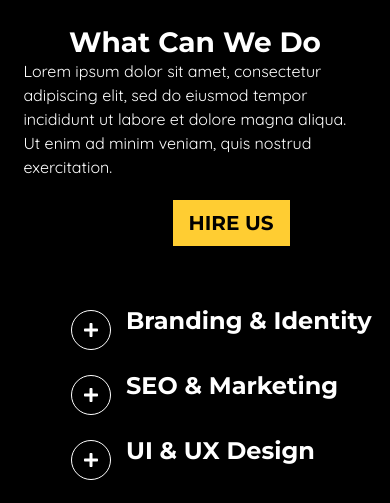
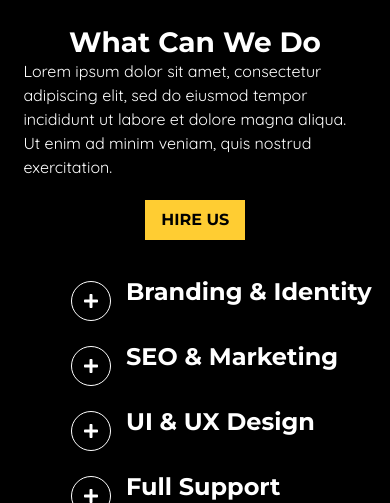
Before and after one commit to ChimCollective/chim-collective-website, a PHP site: page / in a window 390 px wide. Shown: the part 1168-1671 px from the top of the page. Run offline with PHP 8.4, Linux system fonts and the light colour scheme; some libraries are stand-ins or nearby versions.

Commit message:
About CSS

```diff
--- a/css/style.css
+++ b/css/style.css
@@ -720,7 +720,7 @@ footer {
   }
 
   .mission-desc-box {
-    font-size: 1.15rem;
+    font-size: 1.25rem;
     padding-right: 9%;
     padding-left: 10%;
     margin-bottom: 3%;
@@ -734,7 +734,7 @@ footer {
   }
 
   .wedo-desc-box {
-    font-size: 1.15rem;
+    font-size: 1.25rem;
     padding-right: 9%;
     padding-left: 10%;
     margin-left: 0;
@@ -753,10 +753,19 @@ footer {
   }
 
   .wedo-box .hire-btn {
-    margin-left: 40%;
+    margin-left: 42%;
     margin-bottom: 5%;
+    font-size: 1.5rem;
+  }
+
+  .about-bullet-head {
     font-size: 2rem;
-    font-size: 1.5rem;
+    padding-top: 2%;
+  }
+
+  .collapse-desc-box {
+    padding-left: 15%;
+    font-size: 1.25rem;
   }
 
   /* Work */
@@ -850,7 +859,7 @@ footer {
     font-size: 2.3rem;
   }
 
-  /* About */
+ /* About */
   .mission-head {
     position: static;
     font-size: 1.75rem;
@@ -881,10 +890,9 @@ footer {
   }
 
   .wedo-box .hire-btn {
-    position: relative;
-    left: 4%;
-    font-size: 1.25rem;
-    margin-bottom: 11%;
+    margin-left:37%;
+    font-size: 1rem;
+    margin-bottom: 5%;
   }
 
   .bullet-box .row {
```
